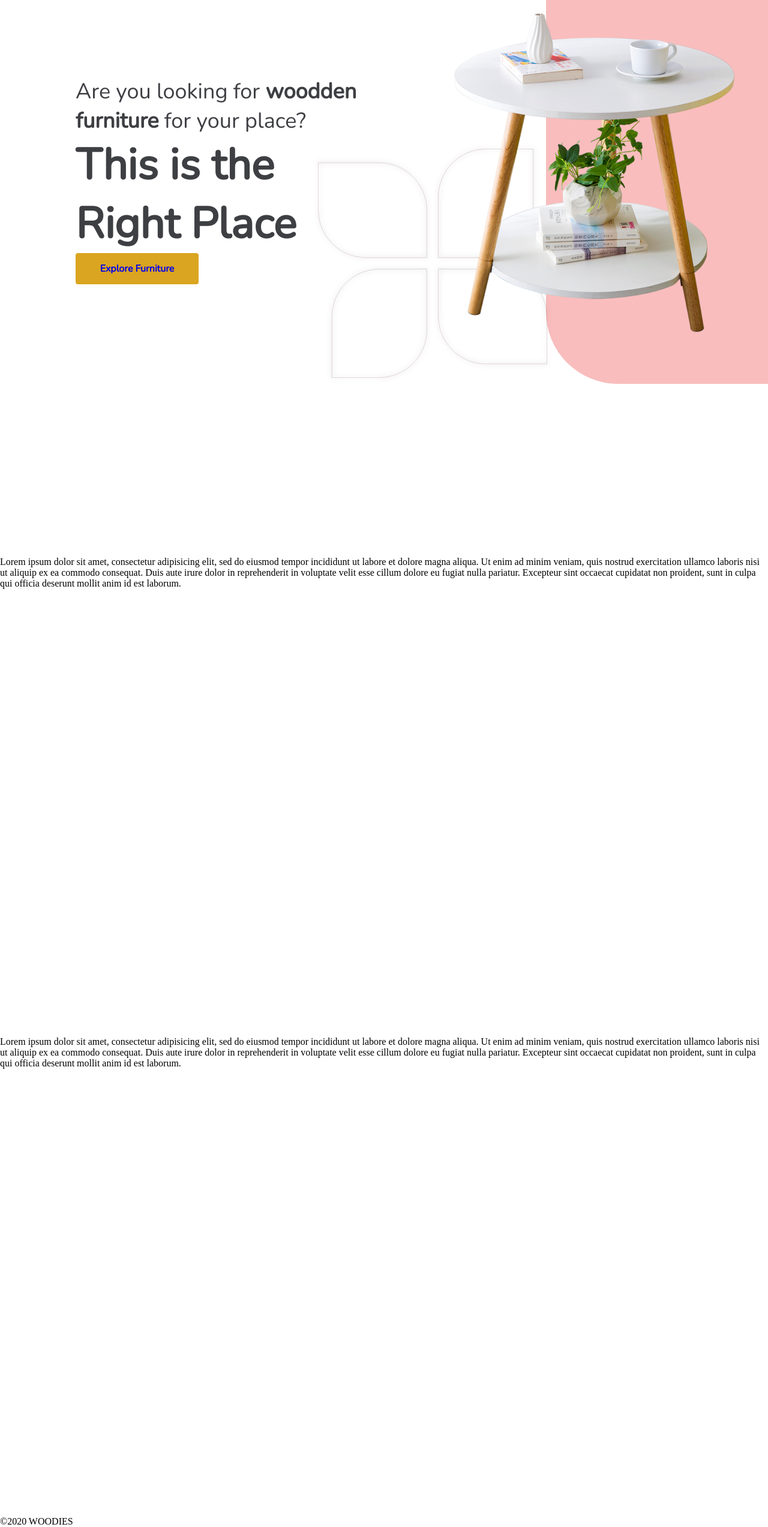
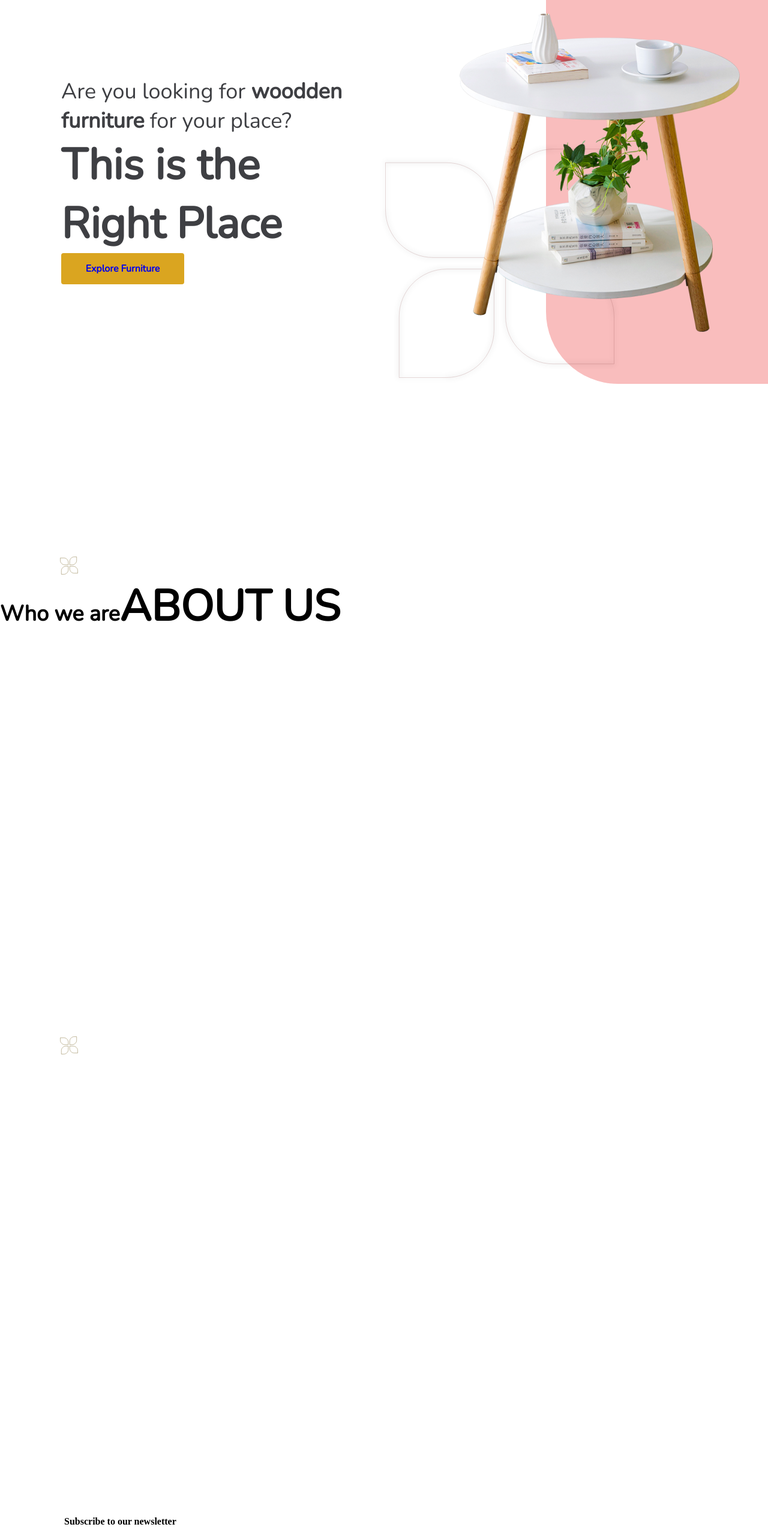
Before and after one commit to AnderRester/css_work, a plain HTML site: page index.html in a window 1280 px wide. Shown: the part 160-2706 px from the top of the page at 60% size. Drawn offline with nearby package versions, Linux system fonts and the light colour scheme.

Commit message:
changes_1

```diff
--- a/css/main.css
+++ b/css/main.css
@@ -73,17 +73,17 @@ p.explore {
 	border-radius: 4px;
 	color: #FFFFFF;
 }
-p.prev {
+.prev {
 	position: absolute;
-	right: 9px;
+	right: 0px;
 	top: 165px;
 }
-p.bg_logo {
+.bg_logo {
 	position: absolute;
 	top: 400px;
-	left: 522px;
+	right: 248px;
 }
-p.bg_figure {
+.bg_figure {
 	height: 800px;
 	width: 370px;
 	position: absolute;
@@ -95,6 +95,27 @@ p.bg_figure {
 }
 #cont_1 {
 	margin-top: 217px;
-	margin-left: 126px;
+	margin-left: 102px;
 	color: #3E3F43;
 }
+.sub_article_logo {
+	margin-left: 100px;
+}
+.line {
+	width: 316px;
+	height: 1px;
+	background: #000;
+}
+.letter {
+	margin-left: 107px;
+}
+.about {
+	font-size: 72px;
+	font-family: 'Nunito', sans-serif;
+	font-weight: 800;
+}
+.who {
+	font-family: 'Nunito', sans-serif;
+	font-weight: bold;
+	font-size: 36px;
+}
--- a/index.html
+++ b/index.html
@@ -29,18 +29,19 @@
 	<p class="bg_logo"><img src="images/bg_logo.svg"></p>
 	<p class="prev"><img src="images/table.png"></p>
 </section>
-<section>Lorem ipsum dolor sit amet, consectetur adipisicing elit, sed do eiusmod
-tempor incididunt ut labore et dolore magna aliqua. Ut enim ad minim veniam,
-quis nostrud exercitation ullamco laboris nisi ut aliquip ex ea commodo
-consequat. Duis aute irure dolor in reprehenderit in voluptate velit esse
-cillum dolore eu fugiat nulla pariatur. Excepteur sint occaecat cupidatat non
-proident, sunt in culpa qui officia deserunt mollit anim id est laborum.</section>
-<section>Lorem ipsum dolor sit amet, consectetur adipisicing elit, sed do eiusmod
-tempor incididunt ut labore et dolore magna aliqua. Ut enim ad minim veniam,
-quis nostrud exercitation ullamco laboris nisi ut aliquip ex ea commodo
-consequat. Duis aute irure dolor in reprehenderit in voluptate velit esse
-cillum dolore eu fugiat nulla pariatur. Excepteur sint occaecat cupidatat non
-proident, sunt in culpa qui officia deserunt mollit anim id est laborum.</section>
+<section>
+	<p class="sub_article_logo"><img src="images/sub_article_logo.svg"></p>
+	<p id="article_name"><span class="who">Who we are</span><span class="about">ABOUT US</span>
+	</p>
+</section>
+<section>
+	<p class="sub_article_logo"><img src="images/sub_article_logo.svg"></p>
+</section>
+<section>
+	<p class="letter"><strong>Subscribe to our newsletter</strong><br>
+A monthly digest of the new WOODIES products, hot offers, and resources.</p>
+	<input type="text" name="">
+</section>
 <footer>©2020 WOODIES</footer>
 </body>
 </html>
```
Also changed, not shown: images/sub_article_logo.svg (added).
